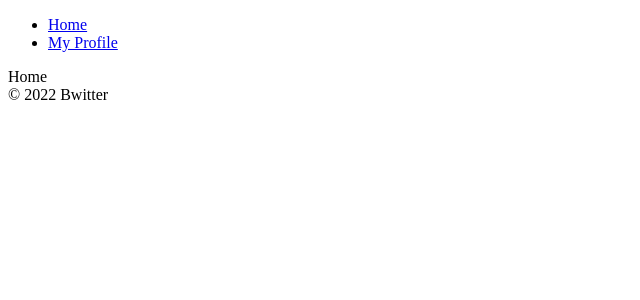
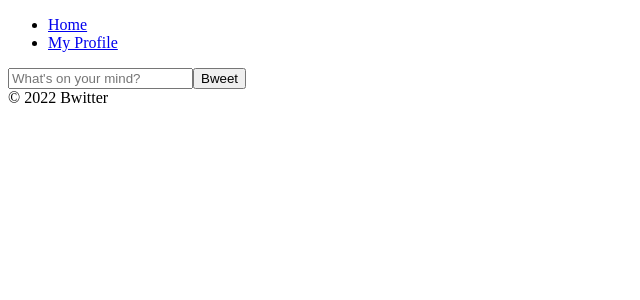
Before and after one commit to BeomChang/bwitter, a React (Create React App) app: page /#/ in a window 1280 px wide. Shown: the top 300 px of the page, without its empty margins (0-640 px from the left). Built offline with nearby package versions, Linux system fonts and the light colour scheme; no server answers; sample sign-in values are in the browser's storage.

Commit message:
3.0 Form and Database Setup

```diff
--- a/src/fBase.ts
+++ b/src/fBase.ts
@@ -1,5 +1,6 @@
 import firebase from 'firebase/compat/app';
 import 'firebase/compat/auth';
+import 'firebase/compat/database';
 
 const firebaseConfig = {
 	apiKey: process.env.REACT_APP_API_KEY,
--- a/src/routes/Home.js
+++ /dev/null
@@ -1,5 +0,0 @@
-import React from 'react';
-
-const Home = () => <span>Home</span>;
-
-export default Home;
--- /dev/null
+++ b/src/routes/Home.tsx
@@ -0,0 +1,26 @@
+import React, { useState } from 'react';
+
+const Home = (): JSX.Element => {
+	const [bweet, setBweet] = useState<string>('');
+
+	const onSubmit = (e: any) => {
+		e.preventDefault();
+	};
+
+	const onChange = (e: any) => {
+		const {
+			target: { value },
+		} = e;
+
+		setBweet(value);
+	};
+
+	return (
+		<form onSubmit={onSubmit}>
+			<input type="text" placeholder="What's on your mind?" maxLength={120} value={bweet} onChange={onChange} />
+			<input type="submit" value="Bweet" />
+		</form>
+	);
+};
+
+export default Home;
```
